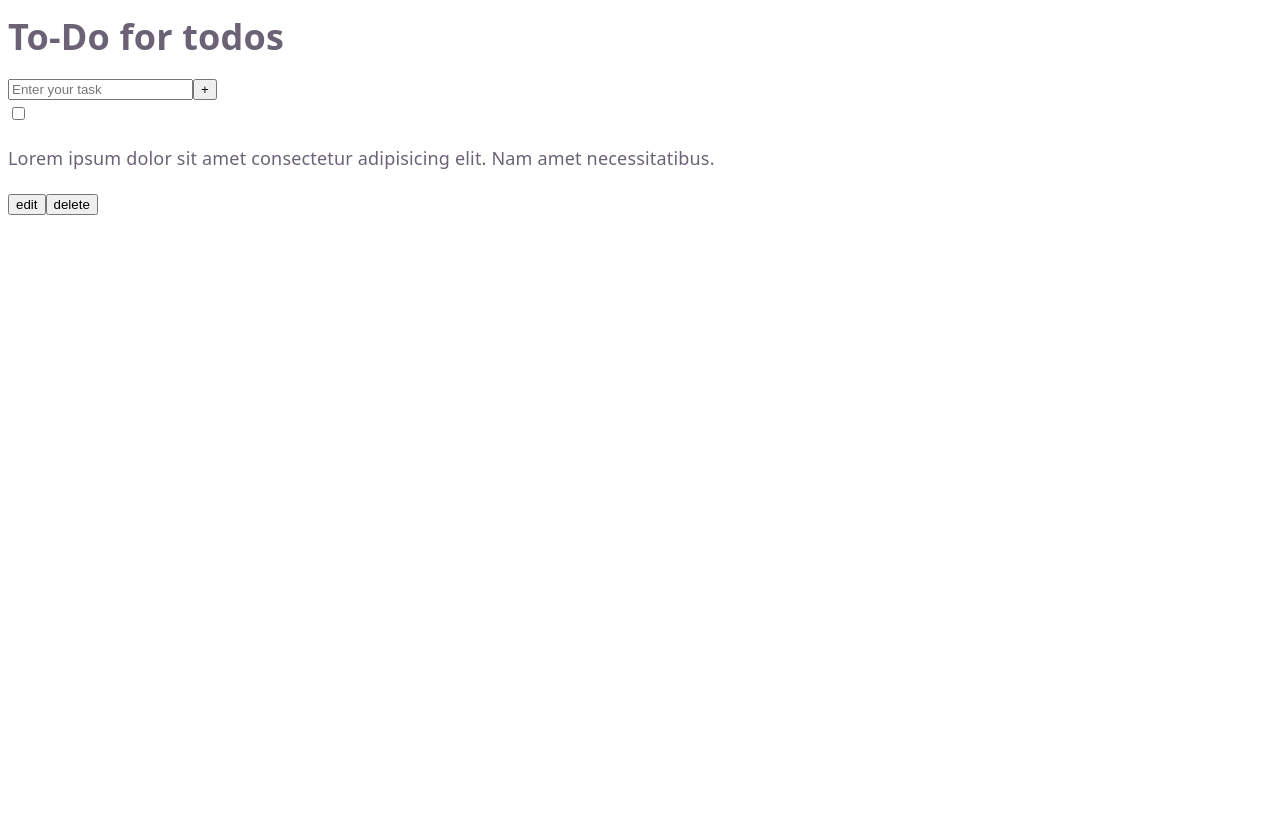
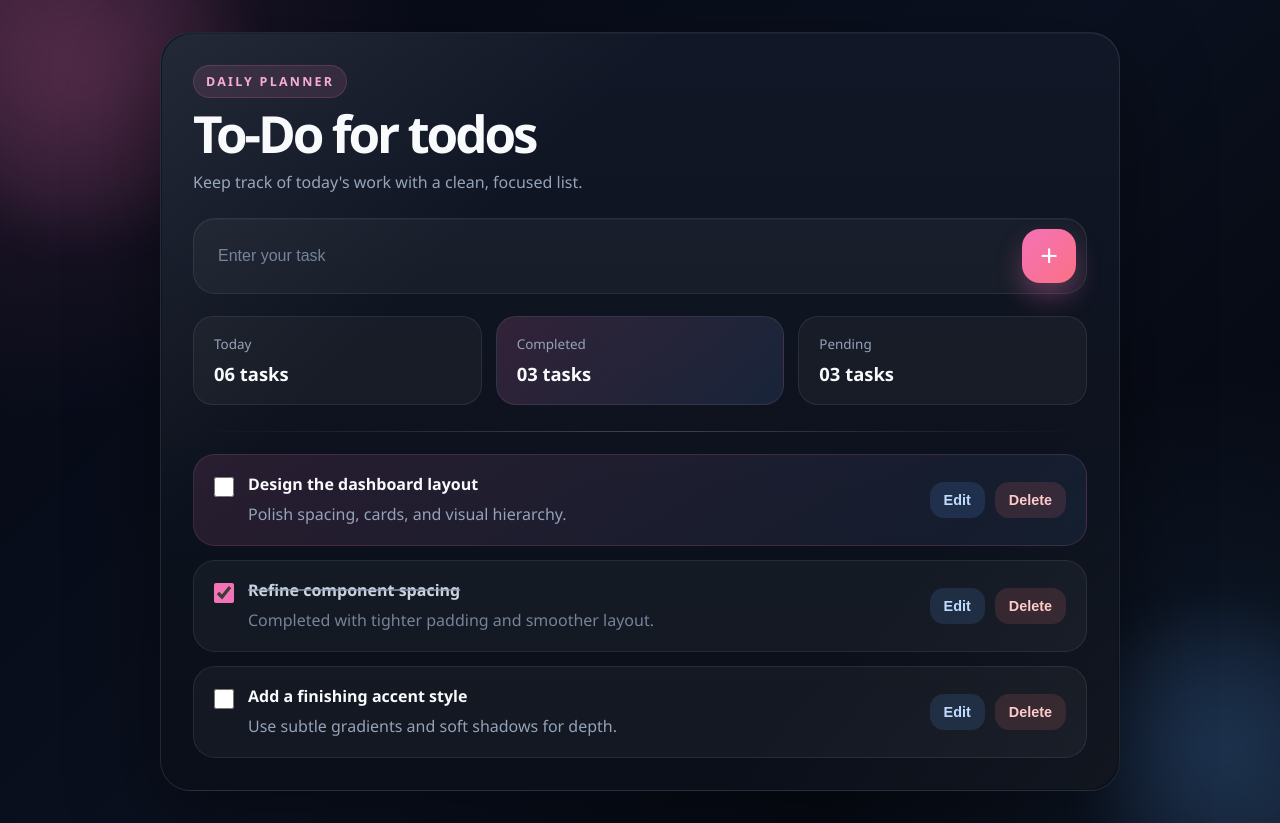
Before and after one commit to md-musharraf/taskmanager-tsx, a React (Vite) app in the folder frontend/: page / in a window 1280 px wide. Before the commit the page ends 800 px from the top, so only its background shows below. Built offline with nearby package versions, Linux system fonts and the light colour scheme.

Commit message:
fix the css

```diff
--- /dev/null
+++ b/frontend/src/App.css
@@ -0,0 +1,379 @@
+.todo-page {
+  min-height: 100vh;
+  width: 100%;
+  position: relative;
+  display: flex;
+  justify-content: center;
+  align-items: center;
+  padding: 32px 20px;
+  overflow: hidden;
+}
+
+.todo-page::before,
+.todo-page::after {
+  content: "";
+  position: absolute;
+  border-radius: 50%;
+  pointer-events: none;
+  filter: blur(24px);
+}
+
+.todo-page::before {
+  width: 320px;
+  height: 320px;
+  top: -90px;
+  left: -80px;
+  background: radial-gradient(circle, rgba(244, 114, 182, 0.24), rgba(244, 114, 182, 0));
+}
+
+.todo-page::after {
+  width: 260px;
+  height: 260px;
+  right: -70px;
+  bottom: -50px;
+  background: radial-gradient(circle, rgba(96, 165, 250, 0.2), rgba(96, 165, 250, 0));
+}
+
+.todo-card {
+  position: relative;
+  z-index: 1;
+  width: min(960px, 100%);
+  padding: 32px;
+  border-radius: 30px;
+  border: 1px solid rgba(255, 255, 255, 0.1);
+  background:
+    linear-gradient(180deg, rgba(17, 24, 39, 0.92), rgba(10, 14, 24, 0.96)), rgba(10, 14, 24, 0.96);
+  box-shadow:
+    0 30px 90px rgba(0, 0, 0, 0.42),
+    inset 0 1px 0 rgba(255, 255, 255, 0.04);
+  backdrop-filter: blur(18px);
+  animation: cardIn 680ms ease both;
+}
+
+.todo-card::before {
+  content: "";
+  position: absolute;
+  inset: 1px;
+  border-radius: inherit;
+  background: linear-gradient(
+    135deg,
+    rgba(255, 255, 255, 0.08),
+    transparent 30%,
+    transparent 75%,
+    rgba(255, 255, 255, 0.03)
+  );
+  pointer-events: none;
+}
+
+.heading-wrap {
+  display: grid;
+  gap: 10px;
+  margin-bottom: 22px;
+}
+
+.eyebrow {
+  width: fit-content;
+  padding: 7px 12px;
+  border-radius: 999px;
+  background: rgba(244, 114, 182, 0.12);
+  border: 1px solid rgba(244, 114, 182, 0.18);
+  color: #f9a8d4;
+  font-size: 0.78rem;
+  font-weight: 700;
+  letter-spacing: 0.18em;
+  text-transform: uppercase;
+}
+
+.heading {
+  color: #f8fafc;
+  font-size: clamp(2.2rem, 4vw, 3.8rem);
+  line-height: 1;
+  letter-spacing: -0.06em;
+}
+
+.subtitle {
+  max-width: 56ch;
+  color: #94a3b8;
+  font-size: 1rem;
+  line-height: 1.65;
+}
+
+.input-box {
+  display: flex;
+  align-items: center;
+  gap: 12px;
+  padding: 10px;
+  margin-top: 18px;
+  border-radius: 22px;
+  background: rgba(255, 255, 255, 0.04);
+  border: 1px solid rgba(255, 255, 255, 0.08);
+  box-shadow: inset 0 1px 0 rgba(255, 255, 255, 0.03);
+  transition:
+    transform 180ms ease,
+    border-color 180ms ease,
+    background-color 180ms ease;
+}
+
+.input-box:focus-within {
+  transform: translateY(-1px);
+  border-color: rgba(249, 168, 212, 0.32);
+  background: rgba(255, 255, 255, 0.06);
+}
+
+.input-box input {
+  flex: 1;
+  min-width: 0;
+  border: 0;
+  outline: none;
+  background: transparent;
+  color: #f8fafc;
+  font-size: 1rem;
+  padding: 13px 14px;
+}
+
+.input-box input::placeholder {
+  color: #728197;
+}
+
+.input-box input:focus-visible {
+  outline: none;
+}
+
+.input-box button,
+.task-buttons button {
+  border: 0;
+  cursor: pointer;
+  transition:
+    transform 170ms ease,
+    box-shadow 170ms ease,
+    background-color 170ms ease,
+    color 170ms ease;
+}
+
+.input-box button {
+  width: 54px;
+  height: 54px;
+  border-radius: 18px;
+  background: linear-gradient(135deg, #f472b6, #fb7185);
+  color: #fff;
+  font-size: 1.9rem;
+  font-weight: 300;
+  line-height: 1;
+  box-shadow: 0 14px 26px rgba(244, 114, 182, 0.3);
+}
+
+.input-box button:hover,
+.task-buttons button:hover {
+  transform: translateY(-1px);
+}
+
+.input-box button:focus-visible,
+.task-buttons button:focus-visible,
+.checkbox:focus-visible {
+  outline: 2px solid rgba(248, 250, 252, 0.85);
+  outline-offset: 2px;
+}
+
+.stats-row {
+  display: grid;
+  grid-template-columns: repeat(3, minmax(0, 1fr));
+  gap: 14px;
+  margin-top: 22px;
+}
+
+.stat-card {
+  padding: 18px 20px;
+  border-radius: 20px;
+  background: rgba(255, 255, 255, 0.04);
+  border: 1px solid rgba(255, 255, 255, 0.08);
+  transition:
+    transform 180ms ease,
+    border-color 180ms ease,
+    background-color 180ms ease;
+}
+
+.stat-card:hover {
+  transform: translateY(-2px);
+  background: rgba(255, 255, 255, 0.06);
+  border-color: rgba(255, 255, 255, 0.14);
+}
+
+.stat-card.accent {
+  background: linear-gradient(135deg, rgba(244, 114, 182, 0.16), rgba(96, 165, 250, 0.12));
+}
+
+.stat-label {
+  display: block;
+  margin-bottom: 8px;
+  color: #94a3b8;
+  font-size: 0.84rem;
+}
+
+.stat-card strong {
+  color: #f8fafc;
+  font-size: 1.15rem;
+}
+
+.line {
+  height: 1px;
+  margin: 26px 0 22px;
+  background: linear-gradient(90deg, transparent, rgba(255, 255, 255, 0.2), transparent);
+}
+
+.task-container {
+  display: grid;
+  gap: 14px;
+}
+
+.task {
+  display: flex;
+  align-items: center;
+  justify-content: space-between;
+  gap: 18px;
+  padding: 18px 20px;
+  border-radius: 22px;
+  background: rgba(255, 255, 255, 0.04);
+  border: 1px solid rgba(255, 255, 255, 0.08);
+  transition:
+    transform 180ms ease,
+    border-color 180ms ease,
+    background-color 180ms ease,
+    box-shadow 180ms ease;
+}
+
+.task:hover {
+  transform: translateY(-2px);
+  background: rgba(255, 255, 255, 0.06);
+  border-color: rgba(255, 255, 255, 0.14);
+  box-shadow: 0 16px 30px rgba(0, 0, 0, 0.18);
+}
+
+.task-active {
+  background: linear-gradient(135deg, rgba(244, 114, 182, 0.12), rgba(96, 165, 250, 0.08));
+  border-color: rgba(244, 114, 182, 0.16);
+}
+
+.task-left {
+  display: flex;
+  align-items: flex-start;
+  gap: 14px;
+}
+
+.checkbox {
+  width: 20px;
+  height: 20px;
+  margin-top: 4px;
+  accent-color: #f472b6;
+  flex-shrink: 0;
+}
+
+.task-title {
+  color: #f8fafc;
+  font-size: 1rem;
+  font-weight: 700;
+  line-height: 1.45;
+}
+
+.input-task {
+  margin-top: 6px;
+  color: #94a3b8;
+  line-height: 1.55;
+}
+
+.done {
+  text-decoration: line-through;
+  text-decoration-thickness: 2px;
+  text-decoration-color: rgba(148, 163, 184, 0.7);
+  color: #cbd5e1;
+}
+
+.done-text {
+  color: #75839b;
+}
+
+.task-buttons {
+  display: flex;
+  gap: 10px;
+  flex-shrink: 0;
+}
+
+.edit,
+.delete {
+  padding: 10px 14px;
+  border-radius: 14px;
+  font-size: 0.9rem;
+  font-weight: 700;
+  text-transform: capitalize;
+}
+
+.edit {
+  background: rgba(96, 165, 250, 0.14);
+  color: #bfdbfe;
+}
+
+.edit:hover {
+  background: rgba(96, 165, 250, 0.24);
+}
+
+.delete {
+  background: rgba(248, 113, 113, 0.14);
+  color: #fecaca;
+}
+
+.delete:hover {
+  background: rgba(248, 113, 113, 0.24);
+}
+
+@keyframes cardIn {
+  from {
+    opacity: 0;
+    transform: translateY(18px) scale(0.99);
+  }
+
+  to {
+    opacity: 1;
+    transform: translateY(0) scale(1);
+  }
+}
+
+@media (max-width: 760px) {
+  .todo-page {
+    padding: 18px;
+  }
+
+  .todo-card {
+    padding: 22px;
+    border-radius: 24px;
+  }
+
+  .stats-row {
+    grid-template-columns: 1fr;
+  }
+
+  .task {
+    flex-direction: column;
+    align-items: stretch;
+  }
+
+  .task-buttons {
+    justify-content: flex-end;
+  }
+
+  .input-box {
+    padding: 8px;
+  }
+}
+
+@media (prefers-reduced-motion: reduce) {
+  .todo-card,
+  .todo-page::before,
+  .todo-page::after,
+  .input-box,
+  .stat-card,
+  .task,
+  .input-box button,
+  .task-buttons button {
+    animation: none;
+    transition: none;
+  }
+}
--- a/frontend/src/App.tsx
+++ b/frontend/src/App.tsx
@@ -1,30 +1,101 @@
+import "./App.css";
+import { useState } from "react";
+
 const App = () => {
+  const [todos, setTodos] = useState([]);
+
+
+
+
+
+
   return (
-    <div className="container">
-      <div className="upper">
+    <div className="todo-page">
+      <div className="todo-card">
+        <div className="heading-wrap">
+          <span className="eyebrow">Daily planner</span>
           <h1 className="heading">To-Do for todos</h1>
+          <p className="subtitle">Keep track of today&apos;s work with a clean, focused list.</p>
+        </div>
 
         <div className="input-box">
           <input
             type="text"
             placeholder="Enter your task"
           />
-          <button>+</button>
+          <button aria-label="Add task">+</button>
+        </div>
+
+        <div
+          className="stats-row"
+          aria-label="Task summary"
+        >
+          <div className="stat-card">
+            <span className="stat-label">Today</span>
+            <strong>06 tasks</strong>
+          </div>
+          <div className="stat-card accent">
+            <span className="stat-label">Completed</span>
+            <strong>03 tasks</strong>
+          </div>
+          <div className="stat-card">
+            <span className="stat-label">Pending</span>
+            <strong>03 tasks</strong>
           </div>
         </div>
 
-      <div className="line"></div>
+        <div className="line" />
 
         <div className="task-container">
+          <div className="task task-active">
+            <div className="task-left">
+              <input
+                type="checkbox"
+                className="checkbox"
+              />
+              <div>
+                <p className="task-title">Design the dashboard layout</p>
+                <p className="input-task">Polish spacing, cards, and visual hierarchy.</p>
+              </div>
+            </div>
+
+            <div className="task-buttons">
+              <button className="edit">edit</button>
+              <button className="delete">delete</button>
+            </div>
+          </div>
+
+          <div className="task">
+            <div className="task-left">
+              <input
+                type="checkbox"
+                className="checkbox"
+                defaultChecked
+              />
+              <div>
+                <p className="task-title done">Refine component spacing</p>
+                <p className="input-task done-text">
+                  Completed with tighter padding and smoother layout.
+                </p>
+              </div>
+            </div>
+
+            <div className="task-buttons">
+              <button className="edit">edit</button>
+              <button className="delete">delete</button>
+            </div>
+          </div>
+
           <div className="task">
             <div className="task-left">
               <input
                 type="checkbox"
                 className="checkbox"
               />
-            <p className="input-task">
-              Lorem ipsum dolor sit amet consectetur adipisicing elit. Nam amet necessitatibus.
-            </p>
+              <div>
+                <p className="task-title">Add a finishing accent style</p>
+                <p className="input-task">Use subtle gradients and soft shadows for depth.</p>
+              </div>
             </div>
 
             <div className="task-buttons">
@@ -34,6 +105,7 @@ const App = () => {
           </div>
         </div>
       </div>
+    </div>
   );
 };
 
--- a/frontend/src/index.css
+++ b/frontend/src/index.css
@@ -1,49 +1,35 @@
-:root {
-  --text: #6b6375;
-  --text-h: #08060d;
-  --bg: #fff;
-  --border: #e5e4e7;
-  --code-bg: #f4f3ec;
-  --accent: #aa3bff;
-  --accent-bg: rgba(170, 59, 255, 0.1);
-  --accent-border: rgba(170, 59, 255, 0.5);
-  --social-bg: rgba(244, 243, 236, 0.5);
-  --shadow: rgba(0, 0, 0, 0.1) 0 10px 15px -3px, rgba(0, 0, 0, 0.05) 0 4px 6px -2px;
-
-  --sans: system-ui, "Segoe UI", Roboto, sans-serif;
-  --heading: system-ui, "Segoe UI", Roboto, sans-serif;
-  --mono: ui-monospace, Consolas, monospace;
-
-  font: 18px/145% var(--sans);
-  letter-spacing: 0.18px;
-  color-scheme: light dark;
-  color: var(--text);
-  background: var(--bg);
-  font-synthesis: none;
-  text-rendering: optimizeLegibility;
-  -webkit-font-smoothing: antialiased;
-  -moz-osx-font-smoothing: grayscale;
-
-  @media (max-width: 1024px) {
-    font-size: 16px;
-  }
+* {
+  margin: 0;
+  padding: 0;
+  box-sizing: border-box;
 }
 
-@media (prefers-color-scheme: dark) {
-  :root {
-    --text: #9ca3af;
-    --text-h: #f3f4f6;
-    --bg: #16171d;
-    --border: #2e303a;
-    --code-bg: #1f2028;
-    --accent: #c084fc;
-    --accent-bg: rgba(192, 132, 252, 0.15);
-    --accent-border: rgba(192, 132, 252, 0.5);
-    --social-bg: rgba(47, 48, 58, 0.5);
-    --shadow: rgba(0, 0, 0, 0.4) 0 10px 15px -3px, rgba(0, 0, 0, 0.25) 0 4px 6px -2px;
-  }
+html,
+body,
+#root {
+  min-height: 100%;
+  width: 100%;
+}
 
-  #social .button-icon {
-    filter: invert(1) brightness(2);
-  }
+html,
+body {
+  font-family: "Aptos", "Segoe UI", "Trebuchet MS", sans-serif;
+  background:
+    radial-gradient(circle at top left, rgba(244, 114, 182, 0.16), transparent 28%),
+    radial-gradient(circle at bottom right, rgba(96, 165, 250, 0.14), transparent 30%),
+    linear-gradient(135deg, #050814 0%, #0b1120 52%, #03050a 100%);
+  color: #e2e8f0;
 }
+
+body {
+  overflow-x: hidden;
+}
+
+#root {
+  display: flex;
+}
+
+::selection {
+  background: rgba(244, 114, 182, 0.35);
+  color: #ffffff;
+}
```
Lines whose indentation alone changed are shown as unchanged.
